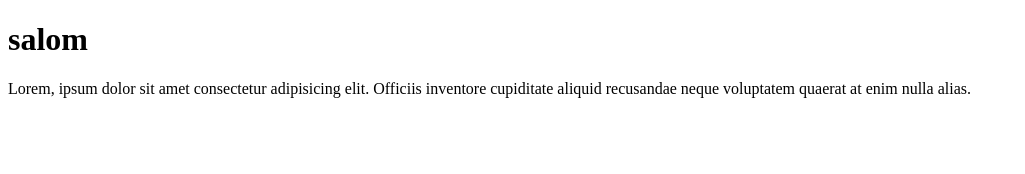
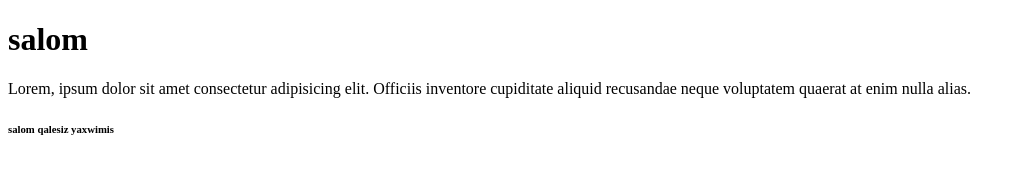
Before and after one commit to dosa-070/github_test, a plain HTML site: page index.html in a window 1280 px wide. Shown: the whole page, without its empty margins (0-1025 px from the left). Drawn offline with Linux system fonts and the light colour scheme.

Commit message:
Update index.html

```diff
--- a/index.html
+++ b/index.html
@@ -9,5 +9,7 @@
 <body>
     <h1>salom</h1>
     <p>Lorem, ipsum dolor sit amet consectetur adipisicing elit. Officiis inventore cupiditate aliquid recusandae neque voluptatem quaerat at enim nulla alias.</p>
+
+    <h6>salom qalesiz yaxwimis </h6>
 </body>
 </html>
```
